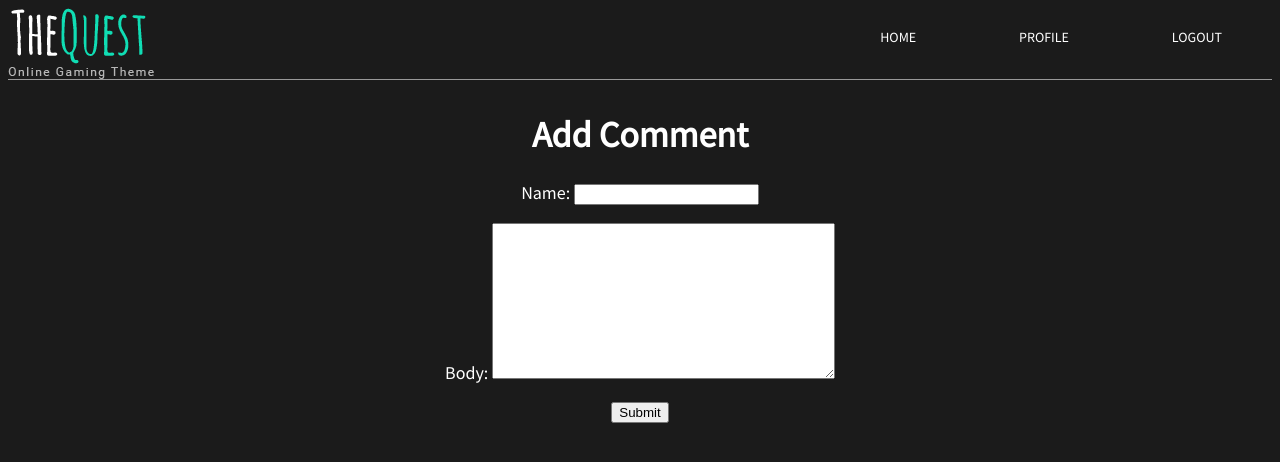
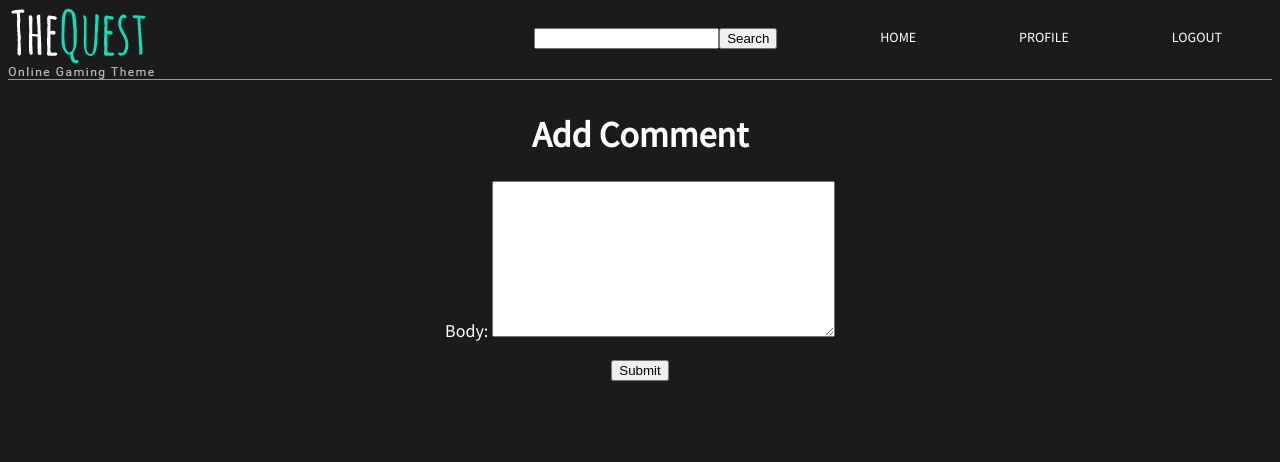
Before and after one commit to Vladislava05/Django-Blog, a Django app: page /post/2/comment/ in a window 1280 px wide. Shown: the top 462 px of the page. Run offline with Django 3.2, Linux system fonts and the light colour scheme; a user stored in the database is signed in; data comes from the database, SQL or seed files in the repository; some libraries are stand-ins or nearby versions.

Commit message:
search functionality

```diff
--- a/blog/forms.py
+++ b/blog/forms.py
@@ -13,7 +13,7 @@ class PostForm(ModelForm):
 class CommentForm(ModelForm):
     class Meta:
         model = Comment
-        fields = ['name', 'body']
+        fields = ['body']
 
 class ProfileForm(ModelForm):
     class Meta:
--- a/blog/models.py
+++ b/blog/models.py
@@ -51,7 +51,7 @@ class Comment(models.Model):
         Post, related_name="comments",
         on_delete=models.CASCADE,
     )
-    name = models.CharField(max_length=200)
+    name = models.ForeignKey(User, on_delete=models.CASCADE)
     body = RichTextField()
     date_added=models.DateTimeField(auto_now_add=True)
 
--- a/blog/urls.py
+++ b/blog/urls.py
@@ -1,5 +1,5 @@
 from django.urls import path
-from .views import BlogListView, BlogDetailView, AddPostView, CustomLoginView, UpdatePostView, DeletePostView, UserRegisterView, CategoryView, AddCommentView, ProfileView, CreateProfileView, EditProfileView, LikeView, DislikeView
+from .views import *
 
 from django.contrib.auth.views import LogoutView
 
@@ -19,4 +19,5 @@ urlpatterns = [
     path('edit_profile/<int:pk>/',EditProfileView.as_view(), name='edit_profile'),
     path('like/<int:pk>', LikeView , name='like_post'),
     path('dislike/<int:pk>', DislikeView , name='dislike_post'),
+    path('search_results/', SearchResultsView.as_view(), name="search_results")
 ]
--- a/blog/views.py
+++ b/blog/views.py
@@ -5,7 +5,7 @@ from django.contrib.auth.views import LoginView
 from django.contrib.auth.forms import UserCreationForm
 from django.contrib.auth.mixins import LoginRequiredMixin
 from .models import Post, Comment, Profile
-from .forms import ProfileForm, CommentForm
+from .forms import ProfileForm, CommentForm, PostForm
 from django.utils import timezone
 from django.urls import reverse_lazy, reverse
 from django.contrib.auth import login
@@ -18,7 +18,20 @@ class BlogListView(ListView):
     template_name = 'home.html'
     context_object_name = 'posts'
 
+class SearchResultsView(ListView):
+    model = Post
+    context_object_name = 'posts'
+    template_name = 'search_results.html'
+    def get_context_data(self, **kwargs):
+        context = super().get_context_data(**kwargs)
+        context['posts'] = context['posts'].filter(author=self.request.user)
 
+        search_input = self.request.GET.get('search-area') or ''
+        if search_input:
+            context['posts'] = context['posts'].filter(title__icontains=search_input)
+        context['search_input'] = search_input
+
+        return context
 
 class BlogDetailView(DetailView):
     model = Post
@@ -36,7 +49,12 @@ class BlogDetailView(DetailView):
 class AddPostView(CreateView, LoginRequiredMixin):
     model = Post
     template_name = 'post_form.html'
-    fields = '__all__'
+    form_class=PostForm
+
+    def form_valid(self, form):
+        form.instance.author = self.request.user
+        return super(AddPostView, self).form_valid(form)
+
 
 class UpdatePostView(UpdateView, LoginRequiredMixin):
     model = Post
@@ -100,7 +118,10 @@ class AddCommentView(CreateView, LoginRequiredMixin):
 
     def form_valid(self, form):
          form.instance.post_id = self.kwargs['pk']
-         return super().form_valid(form)
+         form.instance.name = self.request.user
+         return super(AddCommentView, self).form_valid(form)
+
+
 
     success_url = reverse_lazy('home')
 
--- a/static/css/base.css
+++ b/static/css/base.css
@@ -201,7 +201,14 @@
     color: #fff;
     position: relative;
   }
-
+  .search_form{
+    display: inline-block;
+    margin: 20px 50px;
+    vertical-align: top;
+    text-decoration: none;
+    color: #fff;
+    position: relative;
+  }
   .nav_link:after{
     display: block;
     display: none;
--- a/templates/base.html
+++ b/templates/base.html
@@ -13,6 +13,11 @@
          <div class="header-inner">
        <a href="{% url 'home' %}"><img src="/static/img/logo.png" class="logo"></a>
        <nav class="nav">
+         {% if user.is_authenticated %}
+        <form class="search_form" action="{% url 'search_results' %}">
+          <input type="text" name="search-area" value="{{ search_input }}" autocomplete="off"><input type="submit" value="Search">
+        </form>
+        {% endif %}
          <a class="nav_link" href="{% url 'home' %}">Home</a>
          {% if user.is_authenticated and user.profile.id %}
          <a class="nav_link" href="{% url 'profile' user.profile.id %}">Profile</a>
--- a/templates/home.html
+++ b/templates/home.html
@@ -2,6 +2,7 @@
 
 {% block content %}
 <div class="container">
+
   <q>You need to take your enemy's side if you're going to see things the way they do.</q><br> Game of Thrones
 
   <h4>Share your thoughts with us...</h4><a class="add-link" href="{% url 'post_form' %}">Add post</a>
```
Also changed, not shown: templates/search_results.html (added, +13 -0 lines), blog/migrations/0017_alter_comment_name.py (added), db.sqlite3.
